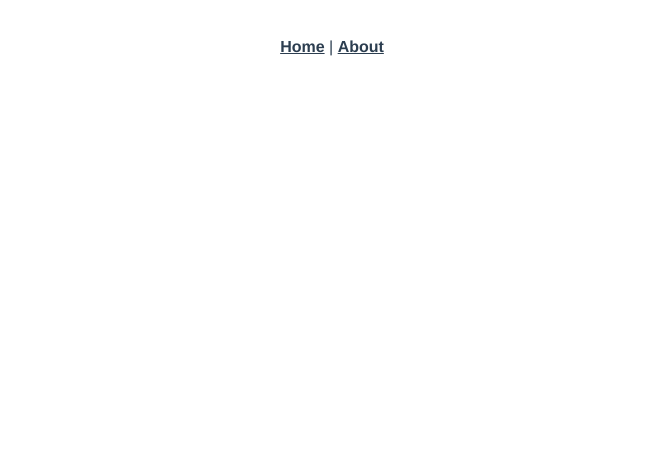
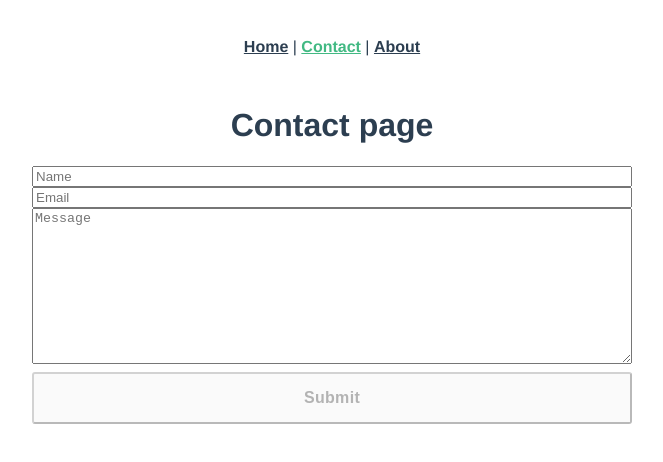
Before and after one commit to davidherreracodeoscopic/proyecto-final-vue, a Vue app: page /contact in a window 1280 px wide. Shown: the top 462 px of the page, without its empty margins (308-971 px from the left). Built offline with nearby package versions, Linux system fonts and the light colour scheme.

Commit message:
Crear una página de contacto con un formulario: email, nombre y mensaje.

```diff
--- a/src/App.vue
+++ b/src/App.vue
@@ -2,6 +2,7 @@
   <div id="app">
     <nav>
       <router-link to="/">Home</router-link> |
+      <router-link to="/contact">Contact</router-link> |
       <router-link to="/about">About</router-link>
     </nav>
     <router-view/>
--- /dev/null
+++ b/src/components/BaseButton.vue
@@ -0,0 +1,34 @@
+<template>
+<button class="button" :disabled="disabled">
+  <slot>Button</slot>
+</button>
+</template>
+
+<script>
+export default {
+    name: 'BaseButton',
+    props: {
+        disabled: {
+          type: Boolean,
+          default: true
+        }
+    }
+}
+</script>
+
+<style scoped>
+  .button {
+    display: inline-block;
+    margin: 0.5em 0;
+    padding: 1em 2em;
+    border-radius: 3px;
+    font-family: "Quicksand", sans-serif;
+    font-size: 1em;
+    font-weight: 700;
+    letter-spacing: 0.02em;
+    line-height: 1;
+    text-decoration: none;
+    transition: 0.3s;
+  }
+
+</style>
--- a/src/router/index.js
+++ b/src/router/index.js
@@ -1,6 +1,7 @@
 import Vue from 'vue'
 import VueRouter from 'vue-router'
 import HomeView from '../views/PostsView.vue'
+import ContactView from '../views/ContactView.vue'
 
 Vue.use(VueRouter)
 
@@ -9,6 +10,11 @@ const routes = [
     path: '/',
     name: 'home',
     component: HomeView
+  },
+  {
+    path: '/contact',
+    name: 'contact',
+    component: ContactView
   },
   {
     path: '/about',
--- /dev/null
+++ b/src/store/contact.js
@@ -0,0 +1,20 @@
+export default{
+    state: {
+        c_name:'',
+        email:'',
+        message:''
+    },
+    getters: {},
+    mutations: {
+        set_c_name (state,c_name) {
+            state.c_name = c_name
+        },
+        set_email (state,email) {
+            state.email = email;
+        },
+        set_message (state,message) {
+            state.message = message;
+        }
+    },
+    actions: {}
+}
--- a/src/store/index.js
+++ b/src/store/index.js
@@ -1,6 +1,7 @@
 import Vue from 'vue'
 import Vuex from 'vuex'
 import axios from 'axios'
+import contactModule from './contact'
 Vue.use(Vuex)
 
 const store = new Vuex.Store({
@@ -9,14 +10,17 @@ const store = new Vuex.Store({
   },
   getters: {},
   mutations: {
-      SET_POSTS: (state, posts) => state.posts = posts
+      set_posts(state, posts) {
+        state.posts = posts
+      }
   },
   actions: {
       async fetchPosts({ commit }) {
           const response = await axios.get('https://jsonplaceholder.typicode.com/posts');
-          commit('SET_POSTS', response.data);
+          commit('set_posts', response.data);
       }
-  }
+  },
+  modules: { contactModule }
 });
 
 export default store;
--- /dev/null
+++ b/src/views/ContactView.vue
@@ -0,0 +1,59 @@
+<template>
+  <div>
+    <h1>Contact page</h1>
+    <div class="contact-form">
+      <input type="text" name="c_name" placeholder="Name" v-model="c_name" />
+      <input type="text" name="email" placeholder="Email" v-model="email" />
+      <textarea name="message" id="" cols="30" rows="10" placeholder="Message" v-model="message"></textarea>
+      <BaseButton :disabled="button_disabled">Submit</BaseButton>
+    </div>
+  </div>
+</template>
+
+<script>
+import BaseButton from "../components/BaseButton.vue";
+export default {
+    data() {
+        return {};
+    },
+    computed: {
+        c_name: {
+          get() {
+            return this.$store.state.contactModule.c_name;
+          },
+          set(value) {
+            this.$store.commit('set_c_name',value)
+          }
+        },
+        email: {
+          get() {
+            return this.$store.state.contactModule.email;
+          },
+          set(value) {
+            this.$store.commit('set_email',value)
+          }
+        },
+        message: {
+          get() {
+            return this.$store.state.contactModule.message;
+          },
+          set(value) {
+            this.$store.commit('set_message',value)
+          }
+        },
+        button_disabled: function() {
+          return this.c_name=='' || this.email=='' || this.message=='';
+        }
+    },
+    components: { BaseButton }
+}
+</script>
+
+<style scoped>
+.contact-form{
+  display:flex;
+  flex-direction: column;
+  max-width: 600px;
+  margin: 0 auto;
+}
+</style>
```
